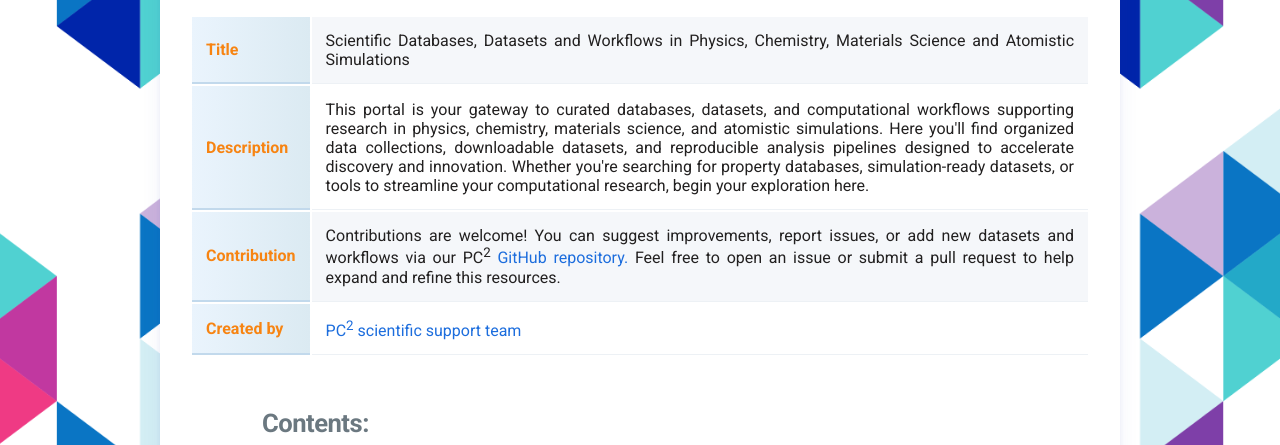
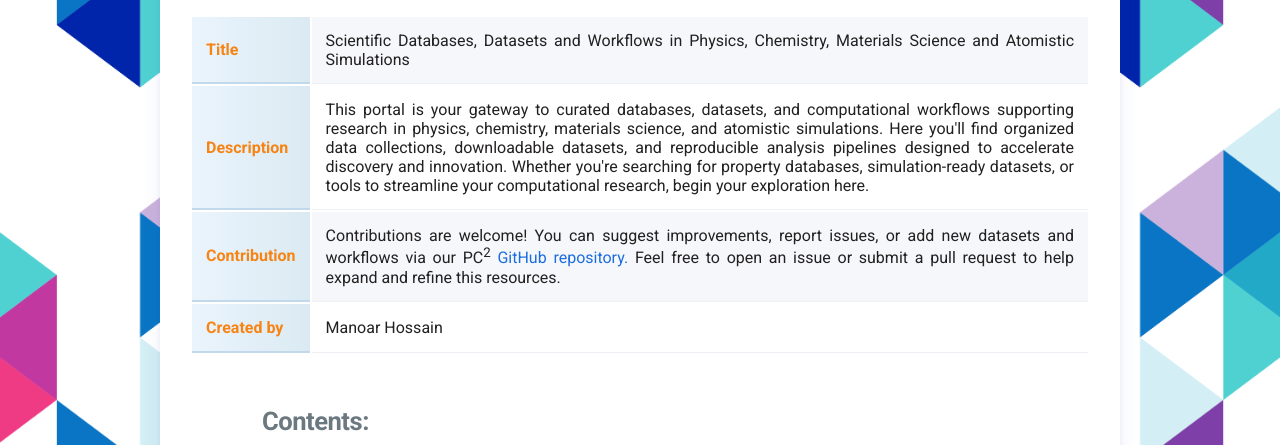
Before and after one commit to pc2/Scientific-Databases-Datasets-and-Workflows, a plain HTML site: page index.html in a window 1280 px wide. Shown: the part 298-743 px from the top of the page. Drawn offline with Linux system fonts and the light colour scheme.

Commit message:
fixed table

```diff
--- a/index.html
+++ b/index.html
@@ -249,9 +249,10 @@
                                     Created by
                                 </th>
                                 <td>
-                                    <a href="https://pc2.uni-paderborn.de/support">
+                                    <!--<a href="https://pc2.uni-paderborn.de/support">
                                         PC<sup>2</sup> scientific support team
-                                    </a>
+				    </a> -->
+				    Manoar Hossain
                                 </td>
                             </tr>
                         </table>
```
